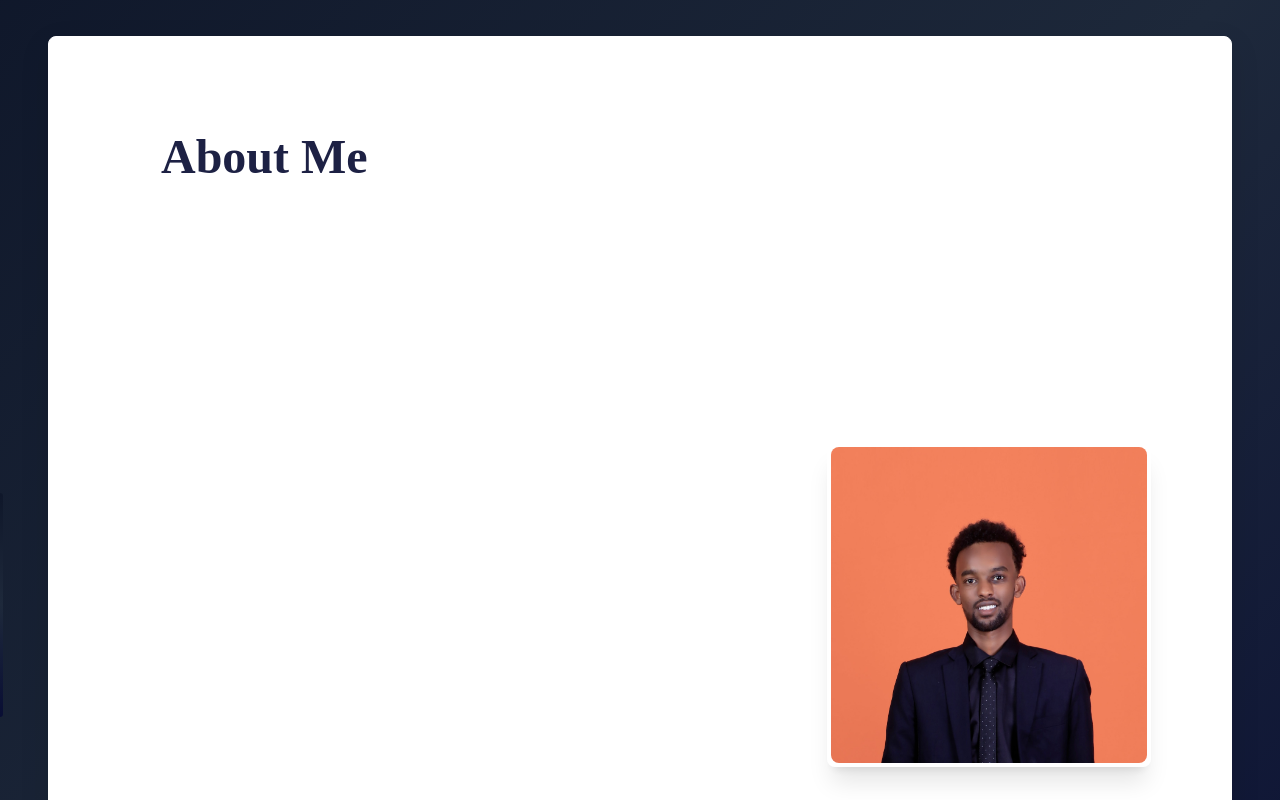
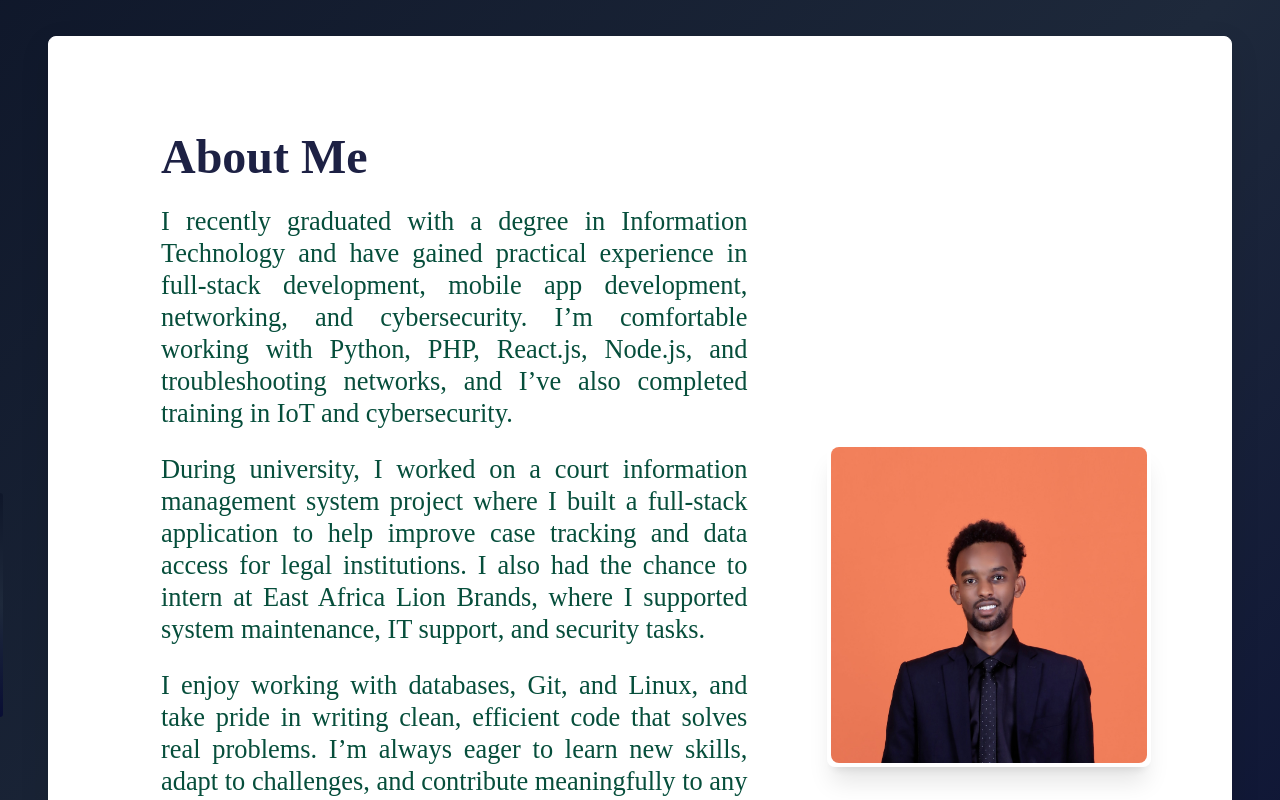
Before and after one commit to Ebenezer-seyoum/Personal-webiste, a Next.js app: page / in a window 1280 px wide. Shown: the part 860-1660 px from the top of the page. Built offline with nearby package versions, Linux system fonts and the light colour scheme.

Commit message:
initial commit

```diff
--- a/components/About/AboutSectionOne.tsx
+++ b/components/About/AboutSectionOne.tsx
@@ -24,7 +24,7 @@ const AboutSectionOne = () => {
         >
           {/* Text Content */}
           <div className="w-full lg:w-8/12 max-w-[850px] bg-slate-300 p-4 sm:p-6 md:p-8 rounded-lg text-left">
-            <div className="space-y-6 text-justify font-serif text-base sm:text-lg md:text-xl lg:text-2xl xl:text-[1.65rem] leading-relaxed">
+            <div className="space-y-6 text-justify font-serif text-base sm:text-lg md:text-xl lg:text-2xl xl:text-[1.65rem] text-dark-green leading-relaxed">
               <h1 className="text-2xl sm:text-3xl md:text-4xl lg:text-5xl font-extrabold mb-6 text-dark font-serif">
                 About Me
               </h1>
```
